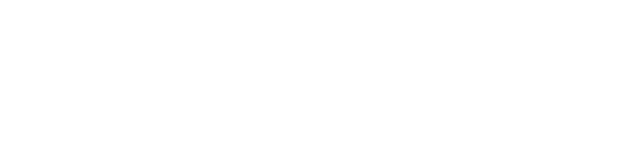
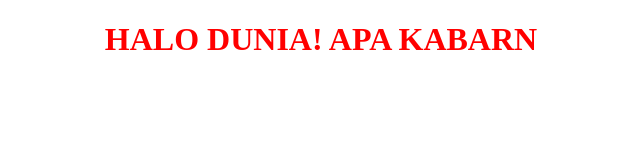
Before and after one commit to Programmerzz-99/kolaborasi, a plain HTML site: page index.html in a window 1280 px wide. Shown: the whole page, without its empty margins (319-959 px from the left). Drawn offline with Linux system fonts and the light colour scheme.

Commit message:
menambah styling pada elemen html

```diff
--- a/index.html
+++ b/index.html
@@ -4,8 +4,9 @@
     <meta charset="UTF-8">
     <meta name="viewport" content="width=device-width, initial-scale=1.0">
     <title>Document</title>
+    <link rel="stylesheet" href="style.css">
 </head>
 <body>
-
+    <h1>HALO DUNIA! APA KABARN</h1>
 </body>
 </html>
--- /dev/null
+++ b/style.css
@@ -0,0 +1,4 @@
+h1 {
+    color: red;
+    text-align: center;
+}
```
